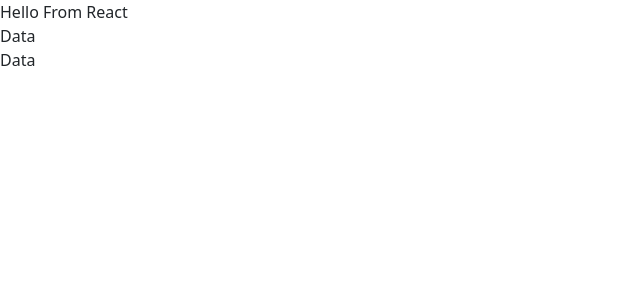
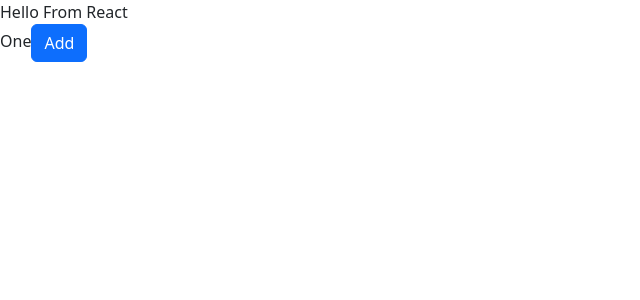
Before and after one commit to hninhnin0929/Frontend_React_Project, a React (Create React App) app: page / in a window 1280 px wide. Shown: the top 300 px of the page, without its empty margins (0-640 px from the left). Built offline with nearby package versions, Linux system fonts and the light colour scheme.

Commit message:
initial commit

```diff
--- a/src/App.js
+++ b/src/App.js
@@ -32,6 +32,8 @@
 import ThirdParty from './components/thirdparty/ThirdParty';
 import JSXElement from './components/jsx/JSXElement';
 import Mapper, {ChildElement} from './components/jsx/Mapper';
+import PureCounter from './components/PureCounter';
+import ListOfWord from './components/ListOfWord';
 const PointerEvent = React.lazy(()=> import('./components/pointerevent/PointerEvent'));
 
 function App() {
@@ -135,7 +137,12 @@
       {/* but it is not the best option */}
       {/* <JSXElement/> */}
 
-      <Mapper data={data.comments} element={ChildElement}/>
+      {/* <Mapper data={data.comments} element={ChildElement}/> */}
+
+      {/* <PureCounter/> */}
+      <ListOfWord/>
+
+
     </div>
   );
 }
--- /dev/null
+++ b/src/components/ListOfWord.js
@@ -0,0 +1,34 @@
+import React from "react";
+
+export default class ListOfWord extends React.PureComponent
+{
+    constructor(props)
+    {
+        super(props);
+        this.state = {
+            words: ["One"]
+        }
+        this.add = this.add.bind(this);
+    }
+    add()
+    {
+        let words = this.state.words;
+        // let words = [...this.state.words];//make new array- problem solved!
+        words.push("Two");
+        this.setState({
+            words
+        })
+    }
+    render()
+    {
+        console.log("Render ");
+        return (
+            <div>
+                {this.state.words.join(',')}
+                <button type="button" className="btn btn-primary"
+                 onClick={this.add}>Add</button>
+            </div>
+        );
+
+    }
+}
--- /dev/null
+++ b/src/components/PureCounter.js
@@ -0,0 +1,43 @@
+import React from "react";
+
+export default class PureCounter extends React.PureComponent
+{
+    constructor(props)
+    {
+        super(props);
+        this.state = {
+            counter :  0
+        }
+        this.increment = this.increment.bind(this);
+        this.normal = this.normal.bind(this);
+    }
+    increment()
+    {
+        this.setState({
+            counter: this.state.counter + 1
+        });
+    }
+    normal()
+    {
+        this.setState({
+            counter: this.state.counter
+        });
+    }
+    render()
+    {
+        console.log("Render ");
+        return(
+            <div>
+                <h1>{this.state.counter}</h1>
+                <button type="button" onClick={this.increment}
+                    className="btn btn-primary">
+                    Inc
+                </button>
+                <button type="button" onClick={this.normal}
+                    className="btn btn-primary">
+                    Normal
+                </button>
+            </div>
+        );
+    }
+}
--- a/src/components/jsx/Mapper.js
+++ b/src/components/jsx/Mapper.js
@@ -14,9 +14,12 @@
     )
 }
 export const ChildElement = (props)=>{
+    // console.log("Item ", props.item);
+    console.log("Item ", props);
     return(
         <div>
-            Data
+            {/* {props.item.text} */}
+            Hi
         </div>
     )
 }
```
